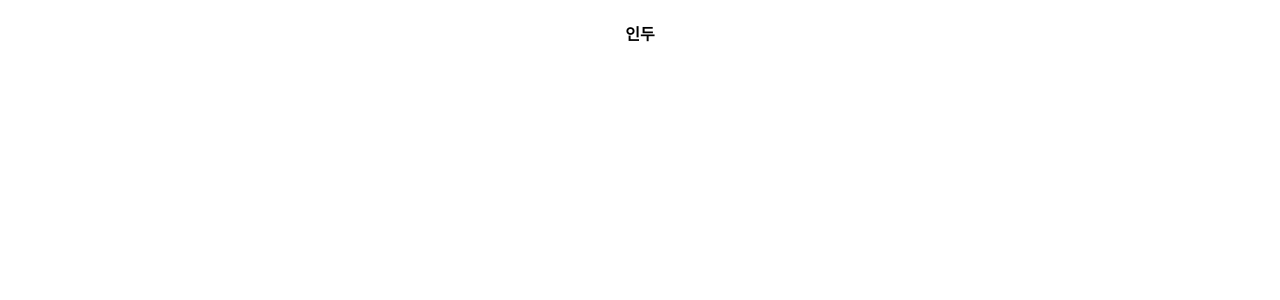
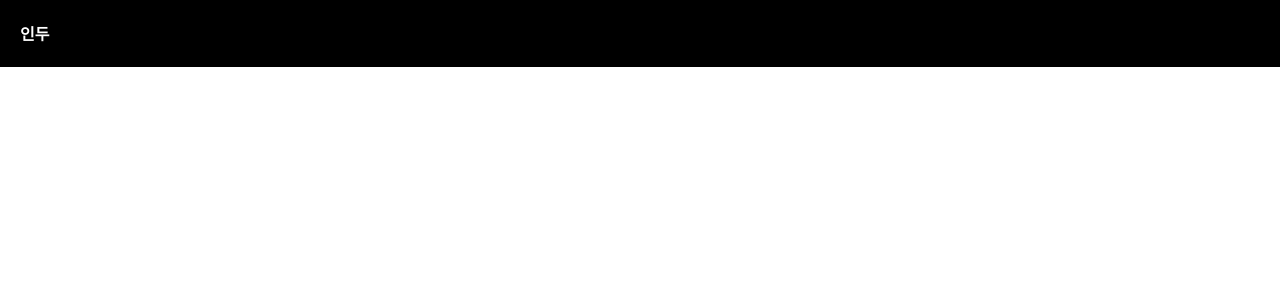
Before and after one commit to Indwoo/blog, a React (Create React App) app: page / in a window 1280 px wide. Shown: the top 300 px of the page. Built offline with nearby package versions, Linux system fonts and the light colour scheme.

Commit message:
[css] 상단 nav css 적용

```diff
--- a/src/App.css
+++ b/src/App.css
@@ -11,6 +11,14 @@
   .App-logo {
     animation: App-logo-spin infinite 20s linear;
   }
+}
+
+.black-nav{
+  display: flex;
+  background-color: black;
+  width: 100%;
+  color: white;
+  padding-left: 20px;
 }
 
 .App-header {
--- a/src/App.js
+++ b/src/App.js
@@ -1,12 +1,12 @@
-import logo from './logo.svg';
 import './App.css';
 
 function App() {
   return (
     <div className="App">
-      <div>
+      <div className = "black-nav">
         <h4>인두</h4>
       </div>
+      <h4></h4>
     </div>
   );
 }
```
